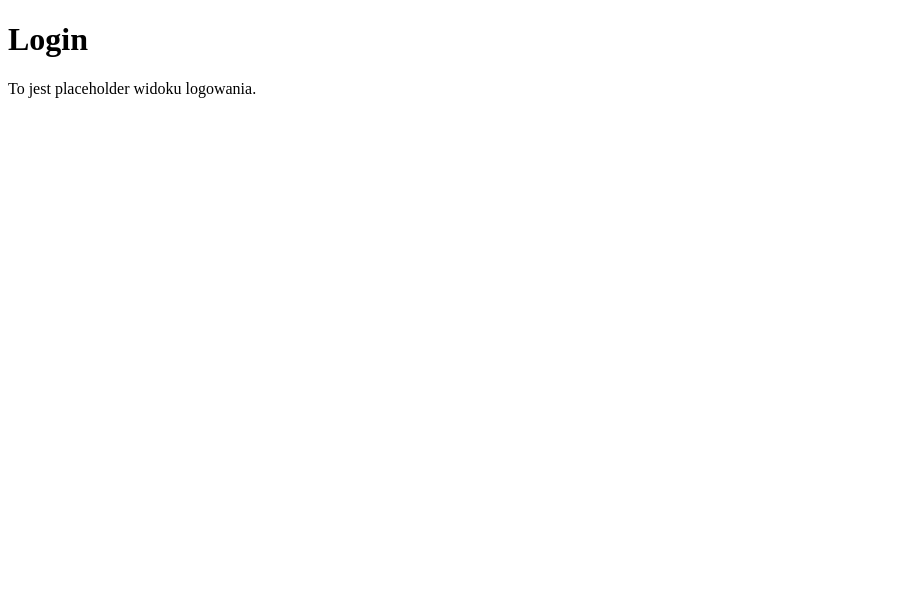
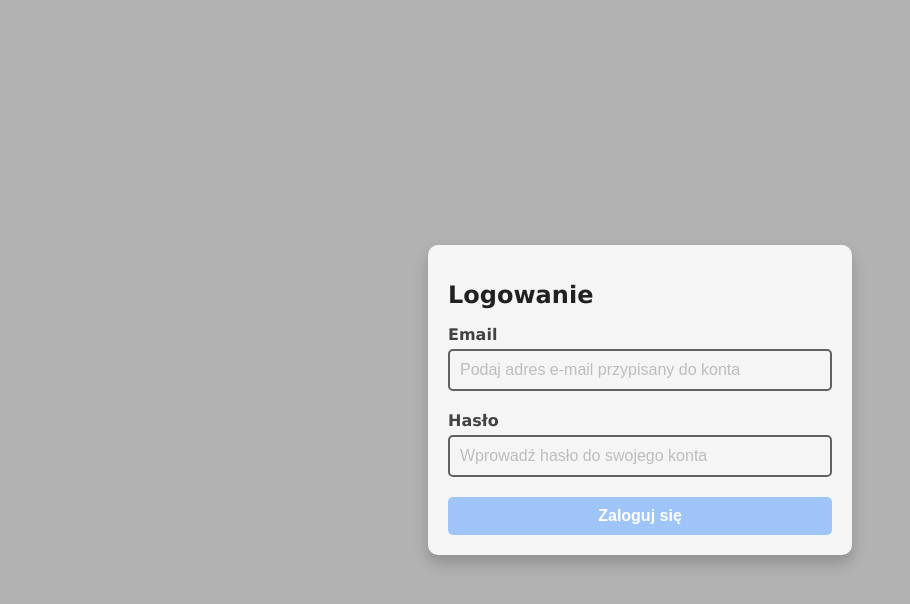
Before and after one commit to MATIK0582/inzynierka-frontend, a React (Create React App) app in the folder urlopy-system/: page /login in a window 1280 px wide. Shown: the top 604 px of the page, without its empty margins (0-910 px from the left). Built offline with nearby package versions, Linux system fonts and the light colour scheme.

Commit message:
Basic log in with protected routes auth

```diff
--- a/package.json
+++ /dev/null
@@ -1,5 +0,0 @@
-{
-  "dependencies": {
-    "sass": "^1.82.0"
-  }
-}
--- a/urlopy-system/public/index.html
+++ b/urlopy-system/public/index.html
@@ -14,7 +14,7 @@
       manifest.json provides metadata used when your web app is installed on a
       user's mobile device or desktop. See https://developers.google.com/web/fundamentals/web-app-manifest/
     -->
-    <link rel="manifest" href="%PUBLIC_URL%/manifest.json" />
+    <!-- <link rel="manifest" href="%PUBLIC_URL%/manifest.json" /> -->
     <!--
       Notice the use of %PUBLIC_URL% in the tags above.
       It will be replaced with the URL of the `public` folder during the build.
--- a/urlopy-system/src/components/ProtectedRoute.tsx
+++ b/urlopy-system/src/components/ProtectedRoute.tsx
@@ -1,3 +1,4 @@
+import React, { useEffect } from 'react';
 import { useNavigate, useLocation } from 'react-router-dom';
 import useAuth from '../hooks/useAuth';
 import { Roles } from '../utils/roles';
@@ -12,13 +13,15 @@ const ProtectedRoute = ({ children, allowedRoles }: ProtectedRouteProps) => {
     const navigate = useNavigate();
     const location = useLocation();
 
-    if (!user) {
-        navigate('/login', { state: { from: location } });
-        return null;
-    }
+    useEffect(() => {
+        if (!user) {
+            navigate('/login', { state: { from: location } });
+        } else if (!allowedRoles.includes(user.role)) {
+            navigate('/home');
+        }
+    }, [user, allowedRoles, navigate, location]);
 
-    if (!allowedRoles.includes(user.role as Roles)) {
-        navigate('/home');
+    if (!user || !allowedRoles.includes(user.role)) {
         return null;
     }
 
--- a/urlopy-system/src/features/Auth/Login.tsx
+++ b/urlopy-system/src/features/Auth/Login.tsx
@@ -1,8 +1,104 @@
+import { useEffect } from 'react';
+import { useForm } from 'react-hook-form';
+import { useNavigate } from 'react-router-dom';
+import Cookies from 'js-cookie';
+
+import useAuth from '../../hooks/useAuth';
+import { EMAIL_REGEX } from '../../utils/validation';
+
+interface LoginFormInputs {
+    email: string;
+    password: string;
+}
+
 const Login = () => {
+    const { user } = useAuth();
+    const navigate = useNavigate();
+
+    useEffect(() => {
+        if (user) {
+            navigate('/home');
+        }
+    }, [user, navigate]);
+
+    const {
+        register,
+        handleSubmit,
+        setError,
+        formState: { errors },
+    } = useForm<LoginFormInputs>();
+
+    const onSubmit = async (data: LoginFormInputs) => {
+        try {
+            const response = await fetch('http://localhost:5000/login', {
+                method: 'POST',
+                headers: {
+                    'Content-Type': 'application/json',
+                },
+                body: JSON.stringify(data),
+                credentials: 'include',
+            });
+
+            if (!response.ok) {
+                const errorResponse = await response.json();
+                setError('email', { message: errorResponse.message });
+                return;
+            }
+
+            // BAAAD
+            const accessToken = response.headers.get('Authorization')?.replace('Bearer ', '');
+            if (!accessToken) {
+                throw new Error('Brak tokena w odpowiedzi.');
+            }
+
+            // VERY BAAAAD
+            Cookies.set('access_token', accessToken, {
+                secure: true,
+                sameSite: 'Strict',
+            });
+
+            navigate('/home');
+        } catch (error) {
+            console.error('Error during login:', error);
+            setError('email', { message: 'Wystąpił błąd podczas logowania.' });
+        }
+    };
+
     return (
-        <div>
-            <h1>Login</h1>
-            <p>To jest placeholder widoku logowania.</p>
+        <div className="login-form-wrapper">
+            <div className="login-form">
+                <h1>Logowanie</h1>
+                <form onSubmit={handleSubmit(onSubmit)} noValidate>
+                    <div className="input-group">
+                        <label htmlFor="email">Email</label>
+                        <input
+                            id="email"
+                            type="email"
+                            placeholder="Podaj adres e-mail przypisany do konta"
+                            className={errors.email ? 'error' : ''}
+                            {...register('email', {
+                                required: { value: true, message: 'Email jest wymagany' },
+                                pattern: { value: EMAIL_REGEX, message: 'Nieprawidłowy format e-mail' },
+                            })}
+                        />
+                        {errors.email && <span className="error-message">{errors.email.message}</span>}
+                    </div>
+
+                    <div className="input-group">
+                        <label htmlFor="password">Hasło</label>
+                        <input
+                            id="password"
+                            type="password"
+                            placeholder="Wprowadź hasło do swojego konta"
+                            className={errors.password ? 'error' : ''}
+                            {...register('password', { required: 'Hasło jest wymagane' })}
+                        />
+                        {errors.password && <span className="error-message">{errors.password.message}</span>}
+                    </div>
+
+                    <button type="submit">Zaloguj się</button>
+                </form>
+            </div>
         </div>
     );
 };
--- a/urlopy-system/src/hooks/useAuth.ts
+++ b/urlopy-system/src/hooks/useAuth.ts
@@ -18,6 +18,14 @@ const useAuth = () => {
 
     try {
         const decoded = jwtDecode<JwtPayload & User>(token);
+
+        const currentTime = Math.floor(Date.now() / 1000);
+        if (decoded.exp && decoded.exp < currentTime) {
+            console.warn('Token expired.');
+            Cookies.remove('access_token');
+            return { user: null };
+        }
+
         const user: User = {
             id: decoded.id as string,
             role: decoded.role as Roles,
--- /dev/null
+++ b/urlopy-system/src/styles/components/_forms.scss
@@ -0,0 +1,96 @@
+@import '../../styles/variables.scss';
+
+.login-form-wrapper {
+    display: flex;
+    align-items: center;
+    justify-content: center;
+    height: 100vh; // Pełna wysokość ekranu
+    background-color: rgba(0, 0, 0, 0.3); // Lekko przyciemnione tło dla efektu modala
+}
+
+.login-form {
+    width: 30%;
+    background-color: $primary;
+    border-radius: 10px;
+    padding: 20px;
+    box-shadow: 0px 8px 16px rgba(0, 0, 0, 0.2);
+    position: relative;
+
+    h1 {
+        position: absolute;
+        top: 20px;
+        left: 20px;
+        font-size: 24px;
+        font-weight: bold;
+        color: $primary900;
+    }
+
+    form {
+        margin-top: 60px;
+        display: flex;
+        flex-direction: column;
+        gap: 20px;
+
+        .input-group {
+            display: flex;
+            flex-direction: column;
+            gap: 5px;
+
+            label {
+                font-size: 16px;
+                font-weight: bold;
+                color: $primary800;
+            }
+
+            input {
+                width: auto;
+                padding: 10px;
+                font-size: 16px;
+                border: 2px solid $primary700;
+                border-radius: 5px;
+                background-color: transparent;
+                color: $black;
+
+                &:focus {
+                    border-color: $secondary;
+                    outline: none;
+                }
+
+                &.error {
+                    border-color: red;
+                }
+
+                &::placeholder {
+                    color: $primary400;
+                }
+            }
+
+            .error-message {
+                color: red;
+                margin-top: 5px;
+            }
+        }
+
+        button {
+            width: 100%;
+            padding: 10px;
+            font-size: 16px;
+            font-weight: bold;
+            background-color: $secondary;
+            color: $white;
+            border: none;
+            border-radius: 5px;
+            cursor: pointer;
+            transition: background-color 0.3s;
+
+            &:hover {
+                background-color: lighten($secondary, 10%);
+            }
+
+            &:disabled {
+                background-color: lighten($secondary, 30%);
+                cursor: not-allowed;
+            }
+        }
+    }
+}
--- a/urlopy-system/src/styles/index.scss
+++ b/urlopy-system/src/styles/index.scss
@@ -0,0 +1,7 @@
+@import "./components/_forms.scss";
+
+body {
+    margin: 0;
+    padding: 0;
+    font-family: 'Lucida Sans', 'Lucida Sans Regular', 'Lucida Grande', 'Lucida Sans Unicode', Geneva, Verdana, sans-serif;
+}
--- a/urlopy-system/src/styles/variables.scss
+++ b/urlopy-system/src/styles/variables.scss
@@ -0,0 +1,21 @@
+/*
+Variables
+*/
+$black: #000;
+$white: #fff;
+$secondary: #9fc5f8;
+$page-wrapper-width: 80%;
+$primary: #f5f5f5;
+$primary50: #FAFAFA;
+$primary300: #E0E0E0;
+$primary400: #BDBDBD;
+$primary700: #616161;
+$primary800: #424242;
+$primary900: #212121;
+
+$button-height: 42px;
+
+$xs-breakpoint: 36rem;
+$sm-breakpoint: 48rem;
+$md-breakpoint: 64rem;
+$lg-breakpoint: 80rem;
--- /dev/null
+++ b/urlopy-system/src/utils/validation.ts
@@ -0,0 +1 @@
+export const EMAIL_REGEX = /^[a-zA-Z0-9.!#$%&'*+/=?^_`{|}~-]+@[a-zA-Z0-9-]+(?:\.[a-zA-Z0-9-]+)*$/;
```
Also changed, not shown: urlopy-system/package.json (+8 -6 lines), 2 other files (tests, documents, lock files or other folders).
